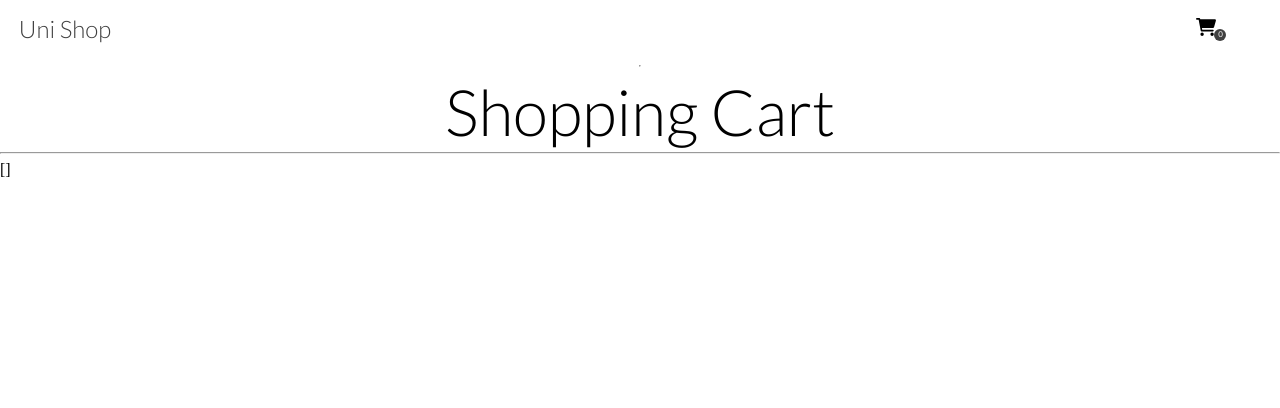
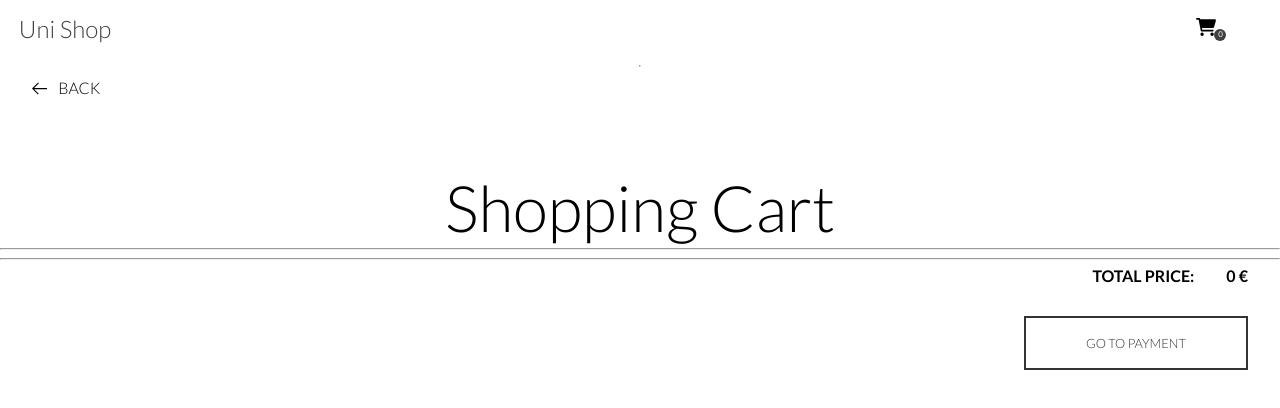
Before and after one commit to mik9016/e-commerce, a Nuxt app: page /checkout/cart in a window 1280 px wide. Shown: the top 408 px of the page. Built offline with nearby package versions, Linux system fonts and the light colour scheme.

Commit message:
Add/remove quantity in cart added, total price calculation added, quantity calculation on particular item in cart added

```diff
--- a/assets/scss/variables.scss
+++ b/assets/scss/variables.scss
@@ -8,6 +8,10 @@ $backgroundColor: #FFFFFF;
 
 $headerHeight: 5rem;
 
+//font utils
+
+$cartFontSize: 1.3rem;
+
 //rwd
 $large: 1008px;
 $medium: 768px;
--- a/components/Button.vue
+++ b/components/Button.vue
@@ -21,20 +21,23 @@ export default {
 <style lang="scss" scoped>
 @use "../assets/scss/variables.scss" as v;
 @use "../assets/scss/mixins.scss" as m;
+
 .long {
   width: 100%;
 }
+
 .short {
   width: 14rem;
 }
+
 button {
   transition: 0.5s ease all;
-  // width: 14rem;
   height: fit-content;
   text-align: center;
   background: transparent;
   border: 2px v.$blackest solid;
   cursor: pointer;
+
   p {
     margin: 1rem;
     color: v.$blackest;
@@ -48,6 +51,7 @@ button {
     transition: 0.5s ease all;
     border: 2px v.$white solid;
     background-color: v.$black;
+
     p {
       color: v.$white;
     }
--- /dev/null
+++ b/components/CartItem.vue
@@ -0,0 +1,68 @@
+<template>
+  <div class="cartItem">
+    <img
+      src="https://picsum.photos/200/300"
+      alt="pic"
+      width="90"
+      height="150"
+    />
+    <p class="cartItem__title">{{ title }}</p>
+    <QuantityHandler
+
+      :idx="currentIdx"
+      @quantity="calculatePrice($event)"
+    />
+    <p>{{ calculatedPrice }}€</p>
+  </div>
+</template>
+
+<script>
+export default {
+  props: {
+    title: { type: String, required: true },
+    price: { type: Number, required: true },
+    currentIdx: { type: Number, required: false },
+  },
+  data() {
+    return {
+      calculatedPrice: this.$props.price,
+    };
+  },
+  mounted() {
+    this.emitPrice(1);
+  },
+  methods: {
+    calculatePrice(val) {
+      this.calculatedPrice = this.$props.price * +val;
+      this.emitPrice(val);
+    },
+    emitPrice(quantity) {
+      this.$emit("itemPrice", {
+        price: this.$props.price,
+        quantity: quantity,
+      });
+    },
+  },
+};
+</script>
+
+<style lang="scss" scoped>
+@use "../assets/scss/variables.scss" as v;
+@use "../assets/scss/mixins.scss" as m;
+
+.cartItem {
+  @include m.flexLayout(row, center, space-between);
+  margin: 1rem 2rem;
+  width: 60%;
+  font-family: Lato, sans-serif;
+  font-size: v.$cartFontSize;
+  font-weight: 100;
+  img {
+    object-fit: cover;
+  }
+
+  &__title {
+    text-transform: uppercase;
+  }
+}
+</style>
--- a/components/Header.vue
+++ b/components/Header.vue
@@ -1,7 +1,7 @@
 <template>
   <div :class="`head ${background}`">
     <div class="head__links">
-      <nuxt-link to="/">
+      <nuxt-link to="/shop">
         <button>
           <h1>{{ c.header.title }}</h1>
         </button>
--- /dev/null
+++ b/components/QuantityHandler.vue
@@ -0,0 +1,77 @@
+<template>
+  <client-only>
+    <div class="quantity">
+      <p @click="decreaseNum()">-</p>
+      <h3>{{ num }}</h3>
+      <p @click="increaseNum()">+</p>
+    </div>
+  </client-only>
+</template>
+
+<script>
+export default {
+  props: {
+    idx: { type: Number, required: true },
+  },
+  data() {
+    return {
+      num: 1,
+    };
+  },
+  mounted() {
+    // Set Initial value from store
+    this.setInitialQuantity();
+  },
+  methods: {
+    setInitialQuantity() {
+      // Go through cart in store and if idx in store array is the same as index in vfor set num set quantity
+      const cart = [...this.$store.getters.cartGetter];
+      for (const item in cart) {
+        if (+item === +this.$props.idx) {
+          this.num = cart[item].quantity;
+        }
+      }
+    },
+    emitQuantity() {
+      this.$emit("quantity", this.num);
+    },
+    increaseQuantityInStore(index) {
+      this.$store.commit("increaseQuantity", { idx: index });
+    },
+    decreaseQuantityInStore(index) {
+      this.$store.commit("decreaseQuantity", { idx: index });
+    },
+    increaseNum() {
+      this.num++;
+      this.increaseQuantityInStore(this.$props.idx);
+      this.emitQuantity();
+    },
+    decreaseNum() {
+      if (this.num > 0) {
+        this.num--;
+        this.decreaseQuantityInStore(this.$props.idx)
+      }
+      this.emitQuantity();
+    },
+  },
+};
+</script>
+
+<style lang="scss" scoped>
+@use "../assets/scss/variables.scss" as v;
+@use "../assets/scss/mixins.scss" as m;
+
+.quantity {
+  @include m.flexLayout(row, center, center);
+  font-family: Lato, sans-serif;
+  font-weight: 300;
+  gap: 1rem;
+  h3 {
+    font-size: 2rem;
+  }
+  p {
+    cursor: pointer;
+    font-size: 3rem;
+  }
+}
+</style>
--- a/content/text.json
+++ b/content/text.json
@@ -10,7 +10,10 @@
     "backBtn": "back"
   },
   "cart":{
-    "title":"Shopping Cart"
+    "title":"Shopping Cart",
+    "price":"price",
+    "total":"total price",
+    "goToPayment":"Go to Payment"
   },
   "items": [
     {
--- a/pages/checkout/cart.vue
+++ b/pages/checkout/cart.vue
@@ -1,12 +1,28 @@
 <template>
   <div class="cart">
+    <div class="cart__back">
+      <Back />
+    </div>
     <h1>{{ c.cart.title }}</h1>
     <hr />
-    <!-- TODO make component to serve a list of components in cart -->
-    <!-- TODO add or remove quantity -->
-    <!-- TODO calculate the price  -->
-    <!-- TODO Go To Adress Form -->
-    {{this.$store.state.cart}}
+    <CartItem
+      v-for="(item, idx) in this.$store.getters.cartGetter"
+      :key="idx"
+      :title="item.title"
+      :price="item.price"
+      :current-idx="idx"
+      @itemPrice="addToPrices($event, idx)"
+    />
+    <hr />
+    <div class="cart__total">
+      <p>{{ c.cart.total }}:</p>
+      <p>{{ total }} €</p>
+    </div>
+    <div class="cart__button">
+      <nuxt-link to="/checkout/payment">
+        <Button :title="c.cart.goToPayment" />
+      </nuxt-link>
+    </div>
   </div>
 </template>
 
@@ -17,7 +33,22 @@ export default {
   data() {
     return {
       c,
+      prices: [],
+      total: 0,
     };
+  },
+
+  methods: {
+    addToPrices(val, idx) {
+      const prices = [];
+      this.$store.state.cart.forEach((el) => {
+        prices.push(el.price * el.quantity);
+      });
+      const total = prices.reduce((a, b) => {
+        return a + b;
+      });
+      this.total = total;
+    },
   },
 };
 </script>
@@ -27,12 +58,30 @@ export default {
 @use "~/assets/scss/mixins.scss" as m;
 
 .cart {
+  font-family: Lato, sans-serif;
+  &__back {
+    display: flex;
+    margin-top: v.$headerHeight;
+    margin-left: 2rem;
+  }
   h1 {
     margin-top: v.$headerHeight;
     text-align: center;
-    font-family: Lato, sans-serif;
     font-size: 4rem;
     font-weight: 300;
   }
+  &__total {
+    display: flex;
+    justify-content: flex-end;
+    gap: 2rem;
+    margin: 0 2rem;
+    text-transform: uppercase;
+    font-weight: bold;
+  }
+  &__button {
+    display: flex;
+    margin: 2rem 2rem;
+    justify-content: flex-end;
+  }
 }
 </style>
--- /dev/null
+++ b/pages/checkout/payment.vue
@@ -0,0 +1,5 @@
+<template>
+    <div>
+        PAYMENT
+    </div>
+</template>
--- a/store/index.js
+++ b/store/index.js
@@ -1,6 +1,5 @@
 // holds your root state
 export const state = () => ({
-  counter: 0,
   cart: [],
 });
 
@@ -12,18 +11,42 @@ export const actions = {
 };
 // contains your mutations
 export const mutations = {
-  setCounter(state) {
-    state.counter++;
+  addProp(state, val) {
+    state.test.push({ prop: val });
+    console.log(state.test);
+  },
+  update(state) {
+    state.test[0].prop++;
+    state.test = [...state.test];
+  },
+  increaseQuantity(state, value) {
+    const idx = value.idx;
+    state.cart[idx].quantity++;
+    state.cart = [...state.cart];
+  },
+  decreaseQuantity(state, value) {
+    const idx = value.idx;
+    state.cart[idx].quantity--;
+    state.cart = [...state.cart];
   },
   addToCart(state, value) {
-    state.cart.push(value);
+    state.cart.push({
+      created_at: value.created_at,
+      description: value.description,
+      id: value.id,
+      price: value.price,
+      quantity: 1,
+      title: value.title,
+      updated_at: value.updated_at,
+    });
+    console.log(state.cart);
+  },
+  setCart(state, value) {
+    state.cart = value;
   },
 };
 // your root getters
 export const getters = {
-  myGetter(state) {
-    return state.counter + 1000;
-  },
   cartGetter(state) {
     return state.cart;
   },
```
Also changed, not shown: assets/images/bin.svg (added).
